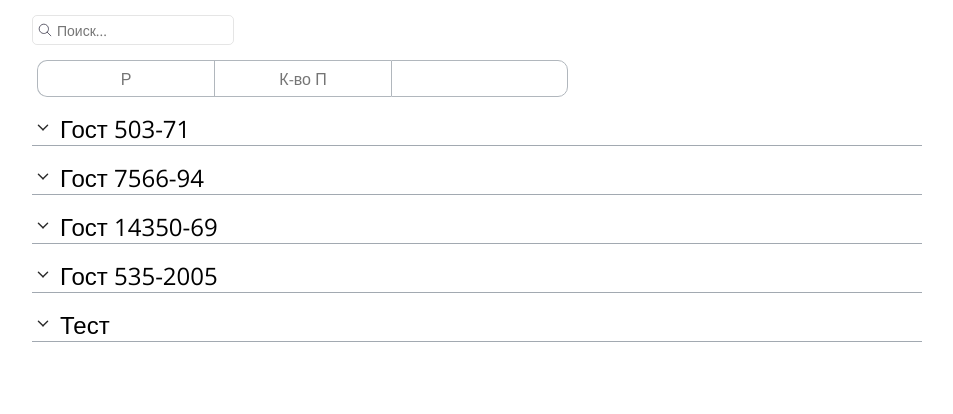
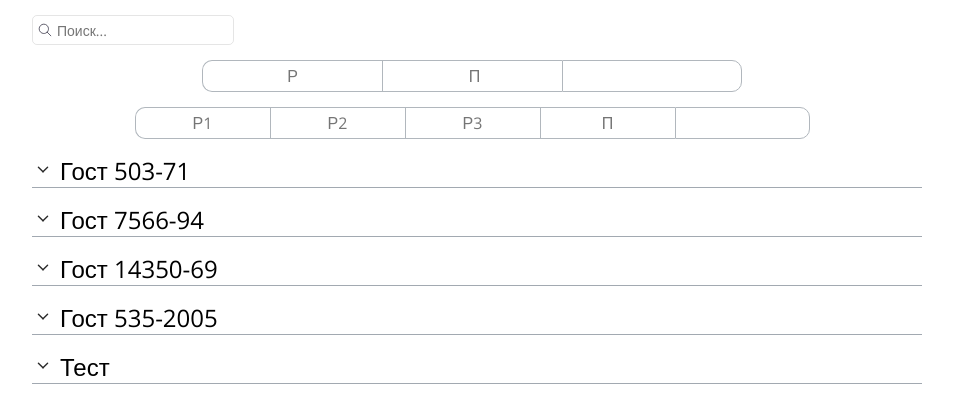
Before and after one commit to lightboomq/gost-lpc-8, a React (Create React App) app: page / in a window 1280 px wide. Shown: the top 414 px of the page, without its empty margins (168-1121 px from the left). Built offline with nearby package versions, Linux system fonts and the light colour scheme; the HTML template or start-up script is replaced by a standard one.

Commit message:
улучшаная бошка

```diff
--- a/src/App.js
+++ b/src/App.js
@@ -29,11 +29,16 @@ function App() {
   const [size,setSize]= React.useState('');
   const [sum,setSum]= React.useState('');
 
+  const [sizeG1,setSizeG1]= React.useState('');
+  const [sizeG2,setSizeG2]= React.useState('');
+  const [sizeG3,setSizeG3]= React.useState('');
+  const [sumG1,setSumG1]= React.useState('');
+
+
   function result(num1,num2){
     let value1,value2,value3;
-    if(num1<12 || num2==''){
-      value3='';
-      return value3;
+    if(num1<12 || num2>28){
+      return false;
     }
     if(num2>1){
       value1=num1*num2;
@@ -72,9 +77,70 @@ function App() {
       setSum(+value);
     }
   }
+  const handleChangeSizeG1ValueInput = (event) => {
+    const onlyNumbers = /^[0-9\b]+$/
+    const value = event.target.value
+    if (onlyNumbers.test(value) || value === '') {
+      setSizeG1(value);
+    }
+    if (onlyNumbers.test(value)) {
+      setSizeG1(+value)
+    }
+  }
+  const handleChangeSizeG2ValueInput = (event) => {
+    const onlyNumbers = /^[0-9\b]+$/
+    const value = event.target.value
+    if (onlyNumbers.test(value) || value === '') {
+      setSizeG2(value);
+    }
+    if (onlyNumbers.test(value)) {
+      setSizeG2(+value)
+    }
+  }
+  const handleChangeSizeG3ValueInput = (event) => {
+    const onlyNumbers = /^[0-9\b]+$/
+    const value = event.target.value
+    if (onlyNumbers.test(value) || value === '') {
+      setSizeG3(value);
+    }
+    if (onlyNumbers.test(value)) {
+      setSizeG3(+value)
+    }
+  }
+  const handleChangeSumG1ValueInput = (event) => {
+    const onlyNumbers = /^[0-9\b]+$/
+    const value = event.target.value
+    if (onlyNumbers.test(value) || value === '') {
+      setSumG1(value);
+    }
+    if (onlyNumbers.test(value)) {
+      setSumG1(+value);
+    }
+  }
   function clearAll(){
     setSize("");
     setSum("");
+  }
+  function clearAllG1(){
+    setSizeG1("");
+    setSizeG2("");
+    setSizeG3("");
+    setSumG1("");
+  }
+  function resultG1(num1,num2,num3,num4){
+    let value1,value2,value3;
+    if(!num4 || num4>3){
+      return false;
+    }
+    value1=(num1 || 0) + (num2 || 0) + (num3 || 0)
+    if(num4=2){
+      value2=(num4 || 0) * 3 + 20;
+    }
+    else{
+      value2=((num4 || 0) - 1) * 3 + 20
+    }
+    value3=(515-(value1+value2)) / 2;
+    return value3;
   }
 
   return (
@@ -90,11 +156,21 @@ function App() {
               </div>
 
           </div>
+
           {searchValue? "":<div className='grid'>
             <input className='grid__input-1' value={size} onChange={handleChangeSizeValueInput} placeholder='Р' />
-            <input className='grid__input-2'value={sum} onChange={handleChangeSumValueInput} placeholder='К-во П' />
+            <input className='grid__input-2'value={sum} onChange={handleChangeSumValueInput} placeholder=' П' />
             <div className='grid__1'>{result(size,sum)}</div>
             {size ?<img onClick={clearAll} className={size?'grid__4':'grid__1'} width={30} height={30} src="/img/close-input.svg" />:""}
+          </div>}
+
+          {searchValue? "":<div className='gridG1'>
+            <input className='grid__input-size-G1' value={sizeG1} onChange={handleChangeSizeG1ValueInput} placeholder='Р1' />
+            <input className='grid__input-size-G2' value={sizeG2} onChange={handleChangeSizeG2ValueInput} placeholder='Р2' />
+            <input className='grid__input-size-G3' value={sizeG3} onChange={handleChangeSizeG3ValueInput} placeholder='Р3' />
+            <input className='grid__input-sum-G1'  value={sumG1} onChange={handleChangeSumG1ValueInput} placeholder='П' />
+            <div className='grid__1-result-G1'>{resultG1(sizeG1,sizeG2,sizeG3,sumG1)}</div>
+            {sizeG1 ?<img onClick={clearAllG1} className={sizeG1 || sizeG2 || sizeG3?'grid__4':'grid__1'} width={30} height={30} src="/img/close-input.svg" />:""}
           </div>}
 
 
--- a/src/test.scss
+++ b/src/test.scss
@@ -96,7 +96,8 @@
   .grid * {
     display: grid;
     text-align: center;
-    height: 35px;
+    justify-content: end;
+    height: 30px;
     border: solid 1px #B1B7BD;
     &.grid__1{
       align-items: center;
@@ -114,11 +115,9 @@
   }
   .grid{
    display: grid;
-   grid-template-columns: repeat(4,20%);
-   justify-content: start;
+   grid-template-columns: 20% 20% 20% 0%;
+   justify-content: center;
    margin-top: 15px;
-   margin-left: 15px;
-
    .grid__input-1{
     all:unset;
     text-align: center;
@@ -135,33 +134,58 @@
     border-left: 1px solid #B1B7BD;
    }
   }
-}
 
+.gridG1 * {
+  display: grid;
+  text-align: center;
+  height: 30px;
+  border: solid 1px #B1B7BD;
 
-
-
-
-
-
-
-button{
-  margin-top:150px;
-  margin-left:250px;
-}
-body:a{
-  background-color: #27242F;
-  .main__search{
-    border: 1px solid whitesmoke;
-    background-color: whitesmoke;
+  &.grid__1-result-G1{
+    align-items: center;
+    color:green;
+    border-left: 1px solid #B1B7BD;
   }
-  input::placeholder{
-    color:black;
-   }
-  summary{
-    color:whitesmoke;
-    border-bottom: 1px solid whitesmoke;
+  &.grid__4{
+    border-radius: 0px 10px 10px 0px;
+    border-left: 0px solid #B1B7BD;
+    align-items: center;
+    border-radius: 0px 10px 10px 0px;
   }
-  p{
-    color:whitesmoke;
+  &.grid__1-result-G1:last-child {
+    border-radius: 0 10px 10px 0;
   }
 }
+  .gridG1{
+    display: grid;
+    grid-template-columns: 15% 15% 15% 15% 15% 0%;
+    justify-content: center;
+    margin-top: 15px;
+    .grid__input-size-G1{
+     all:unset;
+     text-align: center;
+     border-top:1px solid #B1B7BD;
+     border-bottom:1px solid #B1B7BD;
+     border-left: 1px solid #B1B7BD;
+     border-radius: 10px 0px 0px 10px;
+    }
+    .grid__input-size-G2{
+     all:unset;
+     text-align: center;
+     border-top:1px solid #B1B7BD;
+     border-bottom:1px solid #B1B7BD;
+     border-left: 1px solid #B1B7BD;
+    }
+    .grid__input-size-G3{
+     all:unset;
+     text-align: center;
+     border-top:1px solid #B1B7BD;
+     border-bottom:1px solid #B1B7BD;
+     border-left: 1px solid #B1B7BD;
+    }
+    .grid__input-sum-G1{
+      font-size: 16px;
+      border-right: 0px solid #B1B7BD;
+    }
+   }
+}
```
